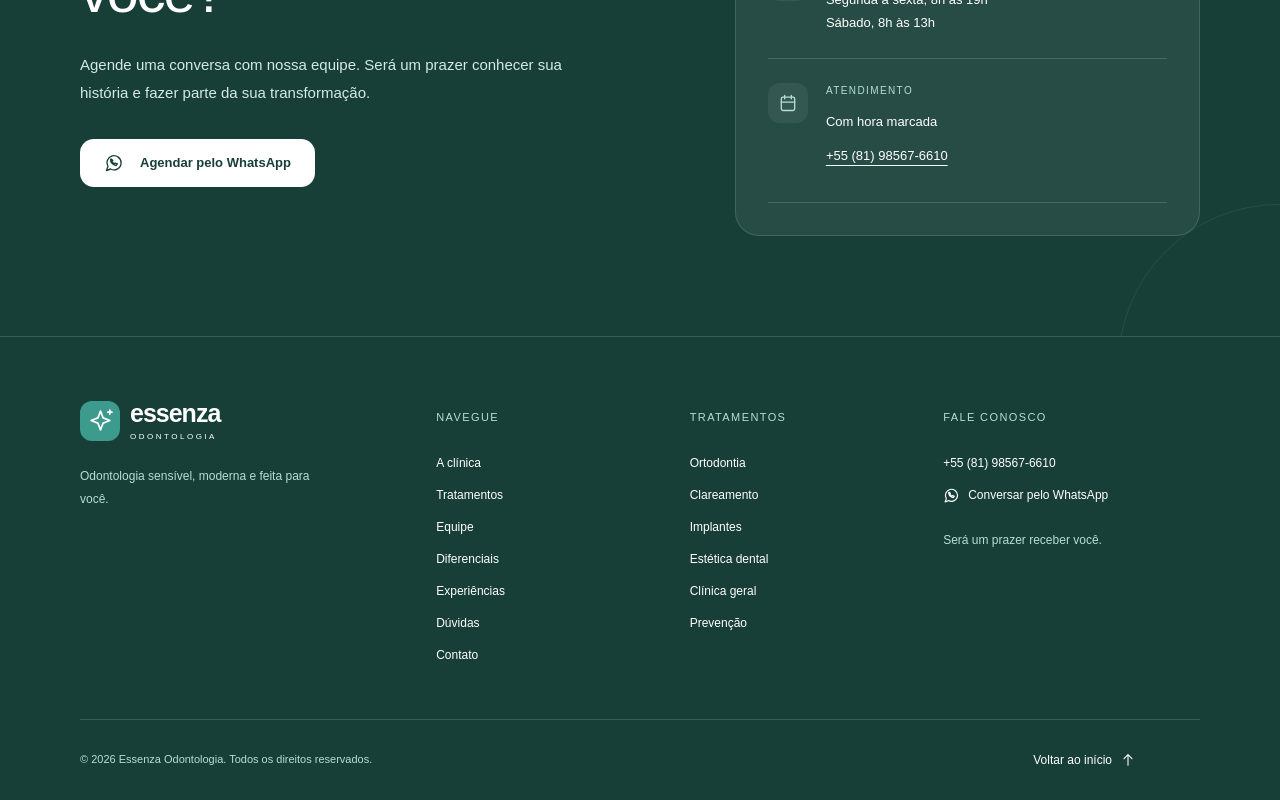
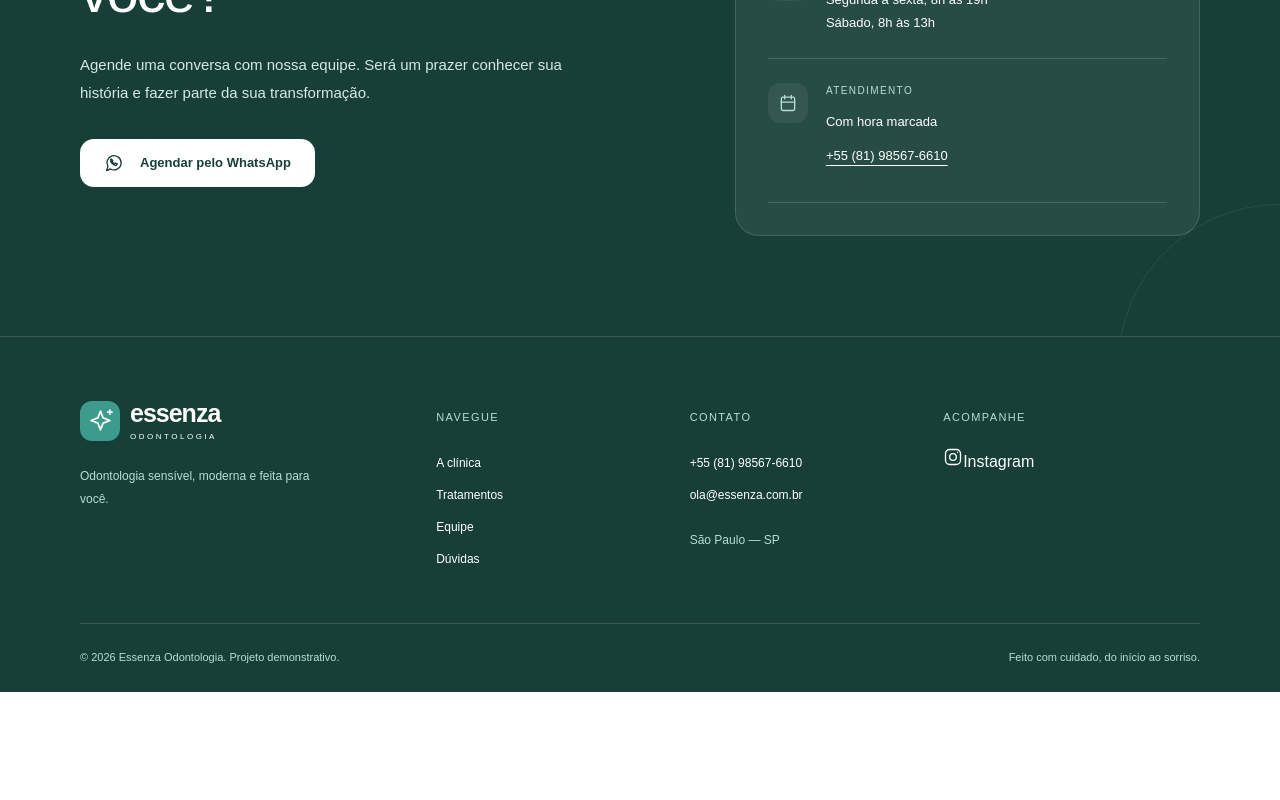
Before and after one commit to italoandrezz/essenza-dental-landing-page, a React (Vite) app: page / in a window 1280 px wide. Shown: the part 6565-7365 px from the top of the page. After the commit the page ends 7257 px from the top, so only its background shows below. Built offline with nearby package versions, Linux system fonts and the light colour scheme.

Commit message:
Reorganiza o conteúdo do rodapé conforme a referência

```diff
--- a/src/components/Icone.tsx
+++ b/src/components/Icone.tsx
@@ -1,6 +1,6 @@
 import type { SVGProps } from 'react'
 
-type NomeIcone = 'seta' | 'whatsapp' | 'coracao' | 'escudo' | 'brilho' | 'menu' | 'fechar' | 'tecnologia' | 'localizacao' | 'relogio' | 'calendario'
+type NomeIcone = 'seta' | 'whatsapp' | 'coracao' | 'escudo' | 'brilho' | 'menu' | 'fechar' | 'tecnologia' | 'localizacao' | 'relogio' | 'calendario' | 'instagram'
 
 const desenhos: Record<NomeIcone, React.ReactNode> = {
   seta: <><path d="M4 12h16M14 6l6 6-6 6" /></>,
@@ -14,6 +14,7 @@ const desenhos: Record<NomeIcone, React.ReactNode> = {
   relogio: <><circle cx="12" cy="12" r="9" /><path d="M12 6v6l4 2" /></>,
   calendario: <><rect x="4" y="5" width="16" height="16" rx="2" /><path d="M8 3v4M16 3v4M4 11h16" /></>,
   fechar: <path d="m6 6 12 12M6 18 18 6" />,
+  instagram: <><rect x="3" y="3" width="18" height="18" rx="5" /><circle cx="12" cy="12" r="4" /><circle cx="17.5" cy="6.5" r=".8" fill="currentColor" stroke="none" /></>,
 }
 
 export function Icone({ nome, ...props }: SVGProps<SVGSVGElement> & { nome: NomeIcone }) {
--- a/src/components/Rodape.tsx
+++ b/src/components/Rodape.tsx
@@ -1,5 +1,5 @@
-import { contato, whatsappDoTratamento } from '../config/contato'
-import { tratamentos } from '../dados/tratamentos'
+import { contato } from '../config/contato'
+import { informacoesClinica } from '../dados/informacoesClinica'
 import { Icone } from './Icone'
 import './Rodape.css'
 
@@ -9,13 +9,12 @@ const secoes = [
   { nome: 'A clínica', destino: '#clinica' },
   { nome: 'Tratamentos', destino: '#tratamentos' },
   { nome: 'Equipe', destino: '#equipe' },
-  { nome: 'Diferenciais', destino: '#diferenciais' },
-  { nome: 'Experiências', destino: '#experiencias' },
   { nome: 'Dúvidas', destino: '#perguntas-frequentes' },
-  { nome: 'Contato', destino: '#contato' },
 ]
 
 export function Rodape() {
+  const instagram = <><Icone nome="instagram" /><span>Instagram</span></>
+
   return (
     <footer className="rodape">
       <div className="container">
@@ -28,20 +27,22 @@ export function Rodape() {
             <h2 className="rodape-titulo">Navegue</h2>
             <ul>{secoes.map(secao => <li key={secao.destino}><a href={secao.destino}>{secao.nome}</a></li>)}</ul>
           </nav>
-          <nav aria-label="Tratamentos no rodapé">
-            <h2 className="rodape-titulo">Tratamentos</h2>
-            <ul>{tratamentos.map(tratamento => <li key={tratamento.nome}><a href={whatsappDoTratamento(tratamento.nome)} target="_blank" rel="noopener noreferrer">{tratamento.nome}<span className="somente-leitor"> pelo WhatsApp (abre em outra aba)</span></a></li>)}</ul>
-          </nav>
           <div className="rodape-contato">
-            <h2 className="rodape-titulo">Fale conosco</h2>
+            <h2 className="rodape-titulo">Contato</h2>
             <a href={`tel:${contato.telefone.replace(/[^+\d]/g, '')}`}>{contato.telefone}</a>
-            <a href={contato.whatsapp} target="_blank" rel="noopener noreferrer"><Icone nome="whatsapp" />Conversar pelo WhatsApp<span className="somente-leitor"> (abre em outra aba)</span></a>
-            <p>Será um prazer receber você.</p>
+            <a href={`mailto:${contato.email}`}>{contato.email}</a>
+            <p>{informacoesClinica.endereco[1]}</p>
+          </div>
+          <div className="rodape-acompanhe">
+            <h2 className="rodape-titulo">Acompanhe</h2>
+            {contato.instagram
+              ? <a className="rodape-instagram" href={contato.instagram} target="_blank" rel="noopener noreferrer">{instagram}<span className="somente-leitor"> (abre em outra aba)</span></a>
+              : <span className="rodape-instagram">{instagram}</span>}
           </div>
         </div>
         <div className="rodape-base">
-          <p>© {anoAtual} Essenza Odontologia. Todos os direitos reservados.</p>
-          <a href="#inicio">Voltar ao início <Icone nome="seta" /></a>
+          <p>© {anoAtual} Essenza Odontologia. Projeto demonstrativo.</p>
+          <p>Feito com cuidado, do início ao sorriso.</p>
         </div>
       </div>
     </footer>
--- a/src/config/contato.ts
+++ b/src/config/contato.ts
@@ -1,5 +1,8 @@
 export const contato = {
   telefone: '+55 (81) 98567-6610',
+  email: 'ola@essenza.com.br',
+  // Preencher com o perfil oficial para ativar o link do rodapé.
+  instagram: '',
   whatsapp: 'https://wa.me/5581985676610?text=Ol%C3%A1!%20Gostaria%20de%20agendar%20uma%20consulta%20na%20Essenza.',
 }
 
```
